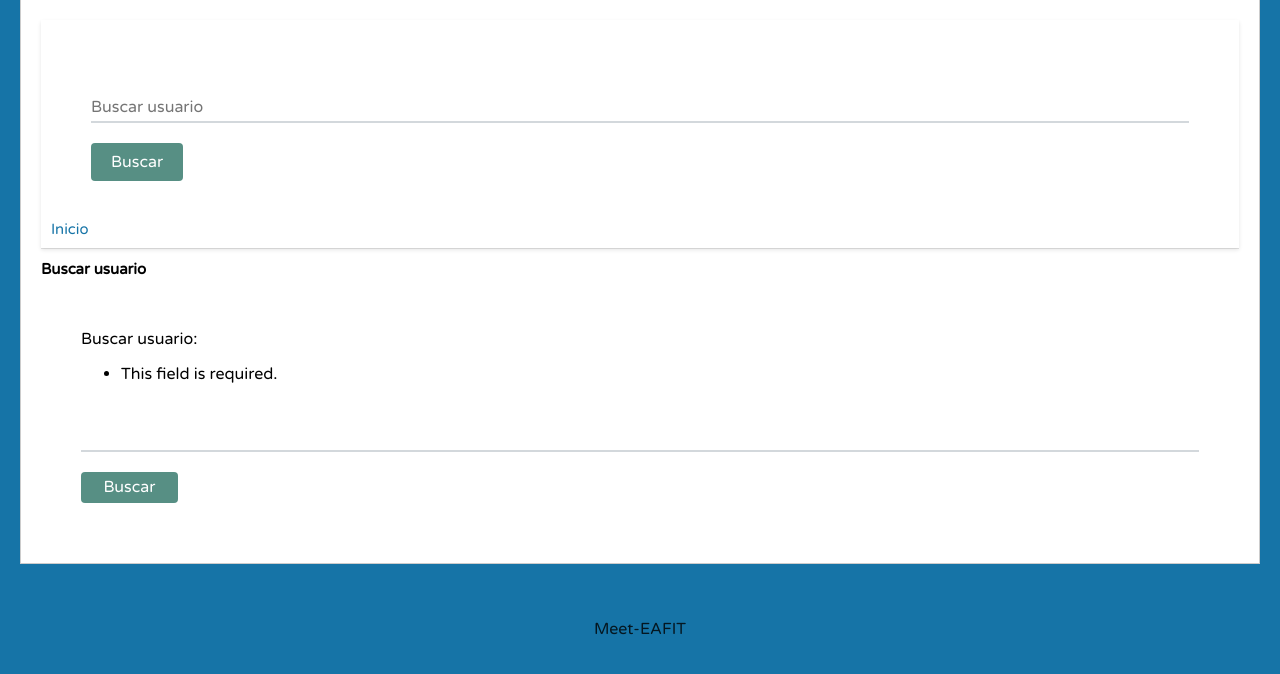
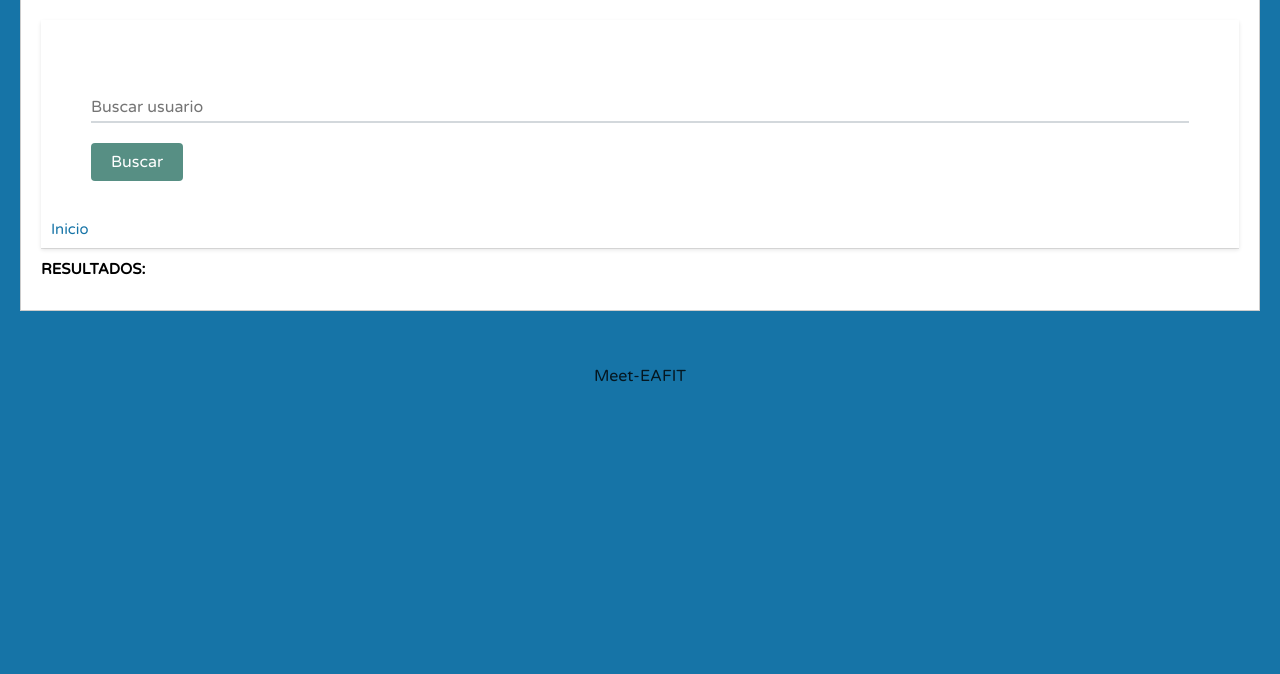
Before and after one commit to BryanX12/Meet-EAFIT, a Django app: page /buscar/ in a window 1280 px wide. Shown: the part 164-838 px from the top of the page. After the commit the page ends 546 px from the top, so only its background shows below. Run offline with Django 4.2, Linux system fonts and the light colour scheme.

Commit message:
Busqueda de perfiles de usuario

```diff
--- a/social/templates/social/buscar.html
+++ b/social/templates/social/buscar.html
@@ -1,14 +1,9 @@
 {% extends 'social/layout.html' %}
 
 {% block content %}
-  <h2>Buscar usuario</h2>
-  <form method="GET" action="{% url 'buscar_usuario' %}">
-    {{ form }}
-    <button type="submit">Buscar</button>
-  </form>
+  <h2>RESULTADOS: </h2>
 
   {% if resultados %}
-    <h3>Resultados:</h3>
     <ul>
       {% for usuario in resultados %}
       <img src="{{ usuario.profile.image.url }}" alt="Foto de perfil" class="profile-picture">
```
